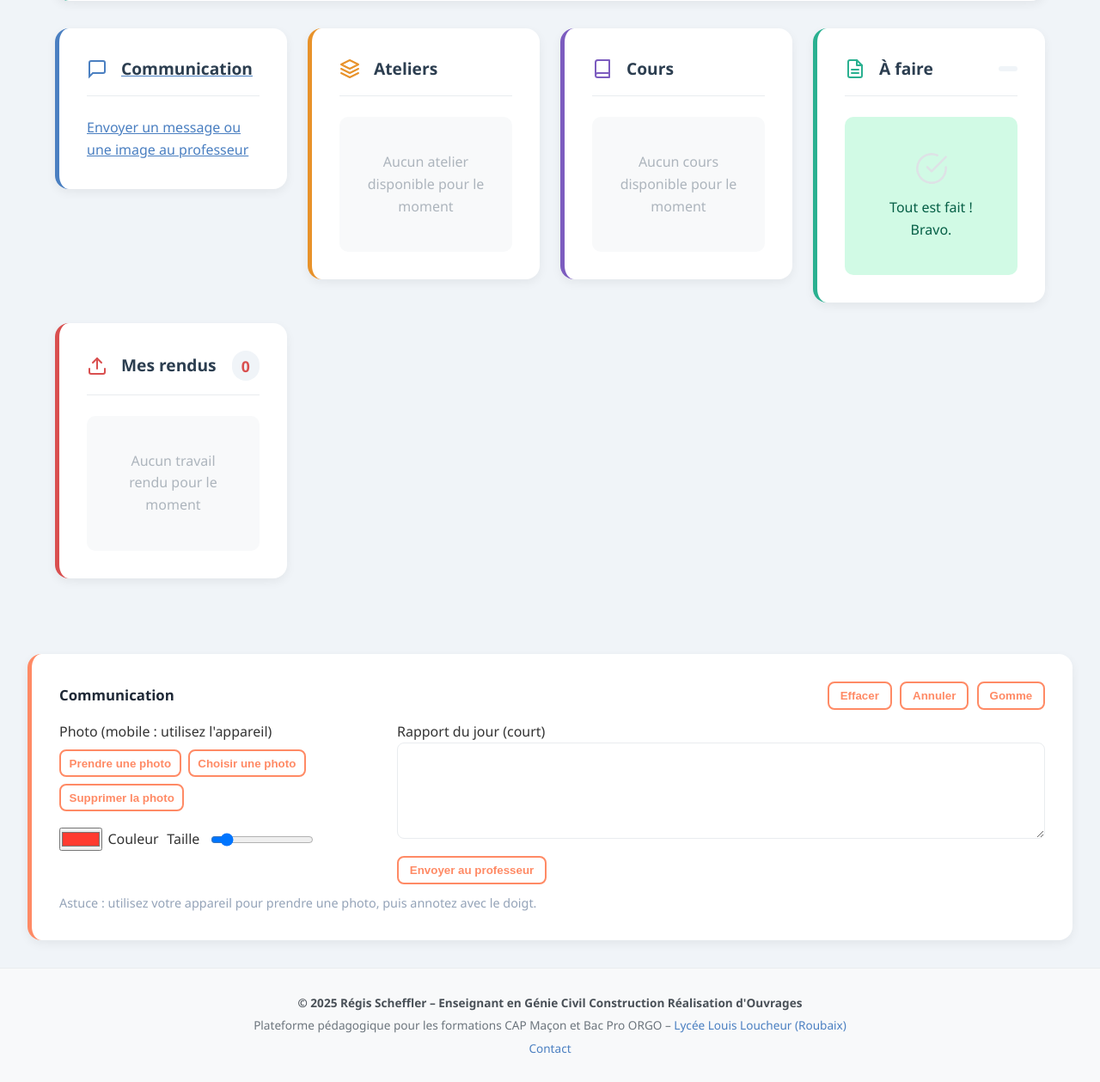
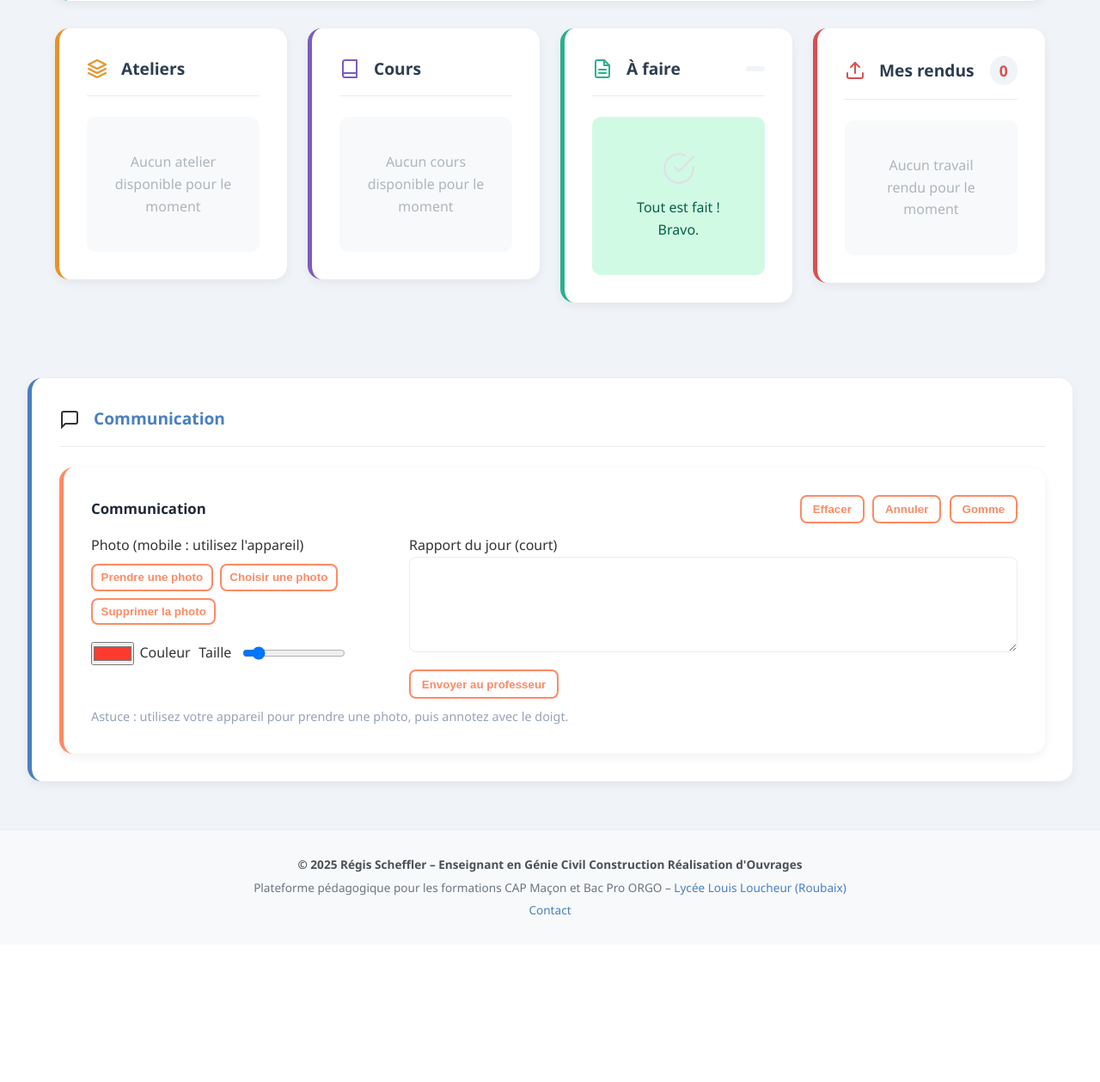
Before and after one commit to regisscheffler-ship-it/plateforme-pedagogique, a Django app: template core/templates/core/dashboard_eleve.html in a window 1280 px wide. Shown: the part 281-1540 px from the top of the page at 86% size. After the commit the page ends 1346 px from the top, so only its background shows below. Run offline with Django 5.2, Linux system fonts and the light colour scheme; the template is opened without the code that fills it, so the values that code supplies are empty.

Commit message:
fix: migration MessageEleve + repositionnement communication dashboard

```diff
--- a/core/templates/core/dashboard_eleve.html
+++ b/core/templates/core/dashboard_eleve.html
@@ -347,16 +347,7 @@
     <!-- ═══ 3. ATELIERS — COURS — TRAVAUX — RENDUS ═══ -->
     <div class="grid-4-cols">
 
-                <!-- COMMUNICATION (bleue) -->
-                <a href="{% url 'core:communication_eleve' %}" class="section-card communication" style="border-left:5px solid #4a7fc1; color:#4a7fc1;">
-                    <div class="card-header">
-                        <svg viewBox="0 0 24 24" stroke="#4a7fc1" stroke-width="2" fill="none" style="width:24px;height:24px;">
-                            <path d="M21 15a2 2 0 0 1-2 2H7l-4 4V5a2 2 0 0 1 2-2h14a2 2 0 0 1 2 2z"/>
-                        </svg>
-                        <h2>Communication</h2>
-                    </div>
-                    <div style="color:#4a7fc1;font-size:1rem;font-weight:500;">Envoyer un message ou une image au professeur</div>
-                </a>
+                <!-- COMMUNICATION (placeholder déplacée) -->
 
         <!-- ATELIERS (GAUCHE) -->
         <div class="section-card ateliers">
@@ -667,6 +658,16 @@ document.addEventListener('DOMContentLoaded', function() {
     });
 });
 </script>
-    {% include 'core/communication_vignette.html' %}
+
+    <!-- VIGNETTE COMMUNICATION (plein largeur) -->
+    <div class="section-card" style="border-left:5px solid #4a7fc1; margin-bottom:1.5rem;">
+        <div class="card-header">
+            <svg viewBox="0 0 24 24" stroke="#4a7fc1" stroke-width="2" fill="none" style="width:24px;height:24px;">
+                <path d="M21 15a2 2 0 0 1-2 2H7l-4 4V5a2 2 0 0 1 2-2h14a2 2 0 0 1 2 2z"/>
+            </svg>
+            <h2 style="color:#4a7fc1;">Communication</h2>
+        </div>
+        {% include 'core/communication_vignette.html' %}
+    </div>
 
 {% endblock %}
```
